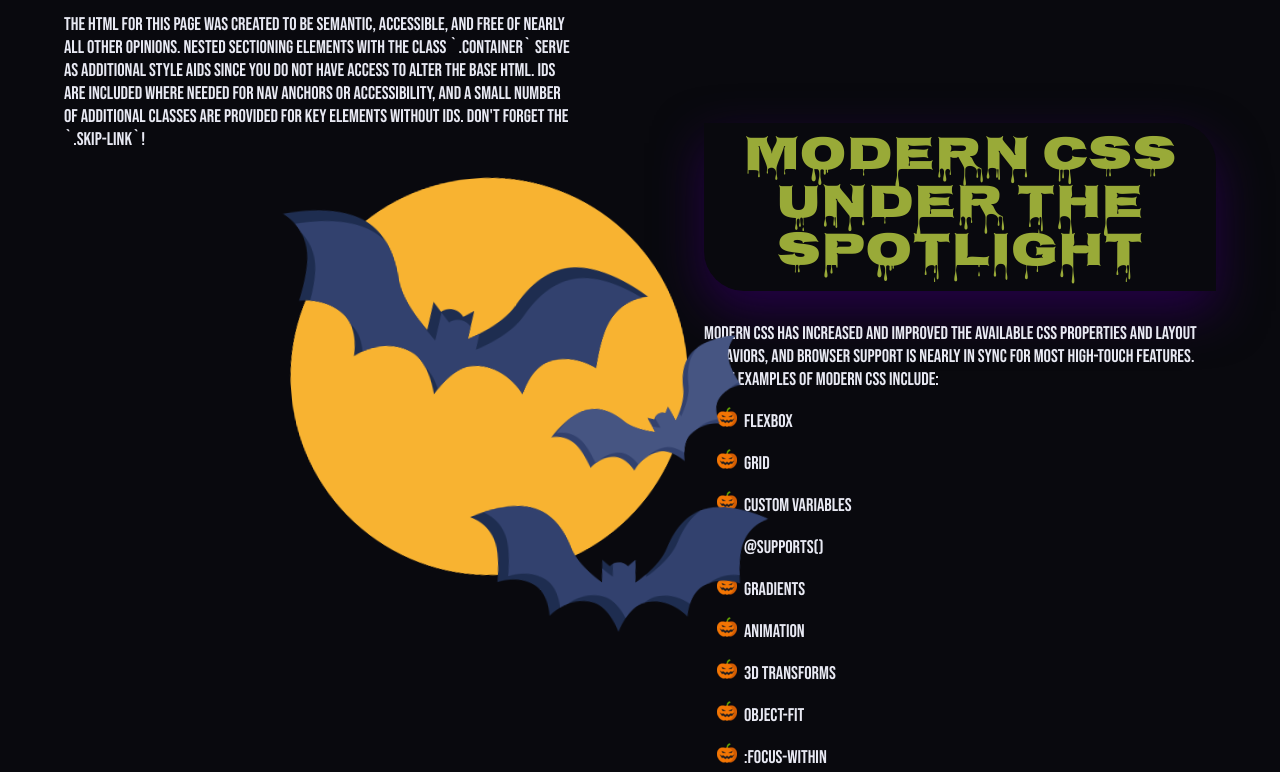
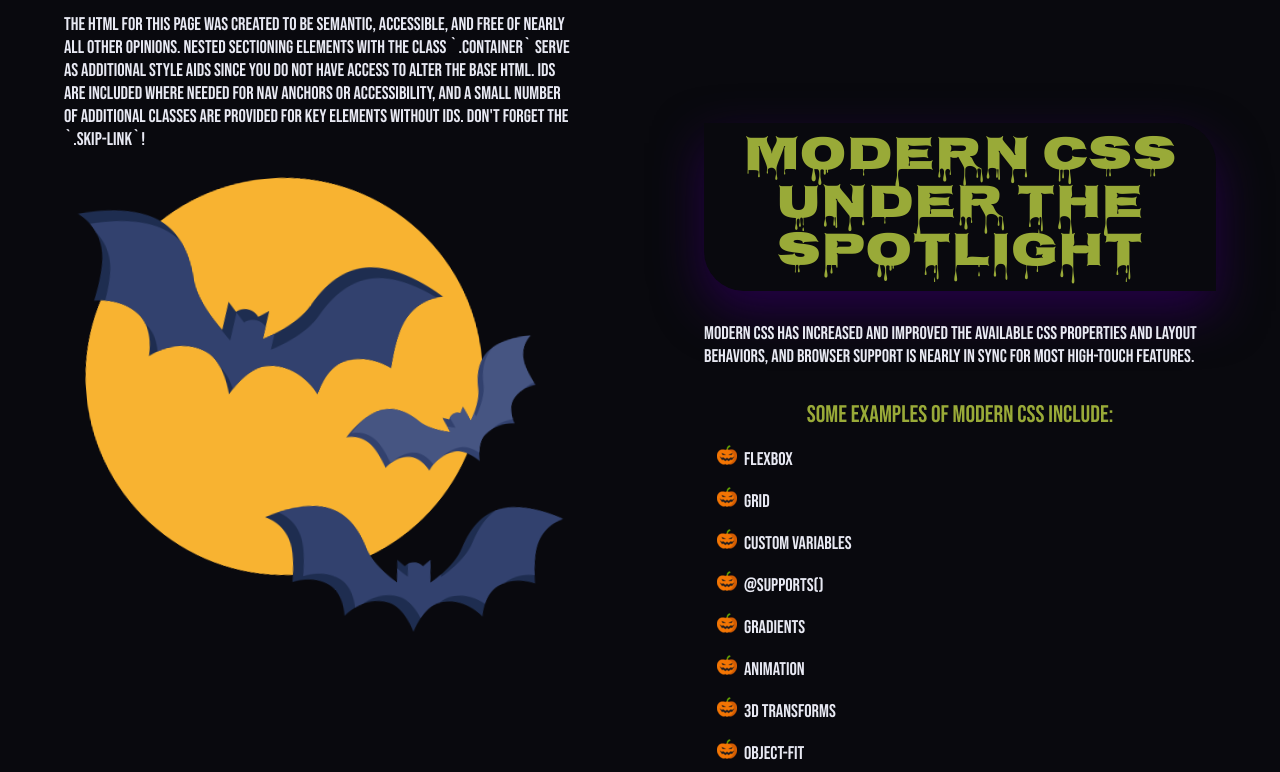
Before and after one commit to EmilyBark3r/WDD331R-CSS, a website: page public/index.html in a window 1280 px wide. Shown: the part 1203-1975 px from the top of the page. Drawn offline with Linux system fonts and the light colour scheme; a web font is replaced by a local one.

Commit message:
emily 12/7

```diff
--- a/sass/_about.scss
+++ b/sass/_about.scss
@@ -1,61 +1,14 @@
-// #about {
-//   section:nth-child(2) {
-//     position: relative;
+#about {
+    section:nth-child(2) {
+        position: relative;
 
-//     p:nth-of-type(2) {
-//       align-self: center;
-//       margin-top: 2rem;
-//       color: var(--color-secondary);
-//       font-size: 1.5em;
-//       font-weight: var(--font-weight-strong);
-//       text-align: center;
-//     }
-
-//     ul {
-//       display: flex;
-//       flex-wrap: wrap;
-//       justify-content: center;
-//       margin: 1rem 0 2rem;
-//       padding: 0;
-//       list-style: none;
-
-//       li {
-//         margin: 0.25em;
-//         padding: 0.25em 0.5em;
-//         background-color: var(--color-light);
-//       }
-//     }
-
-//     &::before {
-//       position: absolute;
-//       top: 60%;
-//       left: 50%;
-//       width: 100%;
-//       height: 0;
-//       padding-bottom: 100%;
-//       transform: translate(-50%, -50%);
-//       transition: 300ms transform ease-in;
-//       background-image: radial-gradient(
-//         rgba(255, 0, 0, 0) 20%,
-//         #b3f8f1 20%,
-//         #b3f8f1 25%,
-//         rgba(255, 0, 0, 0) 25%,
-//         rgba(255, 0, 0, 0) 30%,
-//         #b3f8f1 30%,
-//         #b3f8f1 40%,
-//         rgba(255, 0, 0, 0) 40%,
-//         rgba(255, 0, 0, 0) 45%,
-//         #b3f8f1 45%,
-//         #b3f8f1 50%,
-//         rgba(255, 0, 0, 0) 50%
-//       );
-//       opacity: 0.8;
-//       content: "";
-//       z-index: -1;
-
-//       @media (max-width: 35rem) {
-//         transform: scale(2) translate(-25%, -25%);
-//       }
-//     }
-//   }
-// }
+        p:nth-of-type(2) {
+            align-self: center;
+            margin-top: 2rem;
+            color: var(--color-secondary);
+            font-size: 1.5em;
+            font-weight: var(--font-weight-strong);
+            text-align: center;
+        }
+    }
+}
--- a/sass/_layout.scss
+++ b/sass/_layout.scss
@@ -129,17 +129,17 @@ article,
   0%,
   100% {
     opacity: 0.1;
-    transform: scale(0.8);
+    transform: scale(0.6);
   }
 
   50% {
     opacity: 1;
-    transform: scale(1);
+    transform: scale(0.8);
   }
 }
 
 /* Media query for larger screens */
-@media (min-width: 992px) {
+@media (min-width: 160ch) {
   main {
     #about {
       display: grid;
@@ -191,7 +191,7 @@ article,
       height: 100%;
       display: block;
       margin-top: 20%;
-      margin-left: 70%;
+      margin-left: 8%;
     }
   }
 
@@ -205,7 +205,7 @@ article,
         width: 100%;
         height: 100%;
         display: block;
-        margin-left: 40%;
+        margin-left: 0%;
       }
     }
 
--- a/sass/_profile.scss
+++ b/sass/_profile.scss
@@ -45,7 +45,7 @@
     }
   }
 
-  @media (min-width: 180ch) {
+  @media (min-width: 160ch) {
     position: fixed;
     right: 0;
     top: 0;
```
Also changed, not shown: sass/_contribute.scss (+1 -36 lines), sass/_guidelines.scss (+1 -41 lines), sass/_links.scss (+0 -20 lines), public/style.css.
